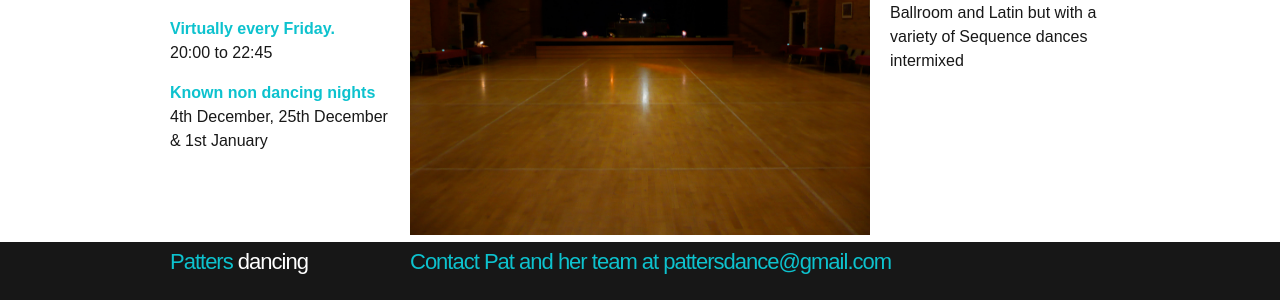
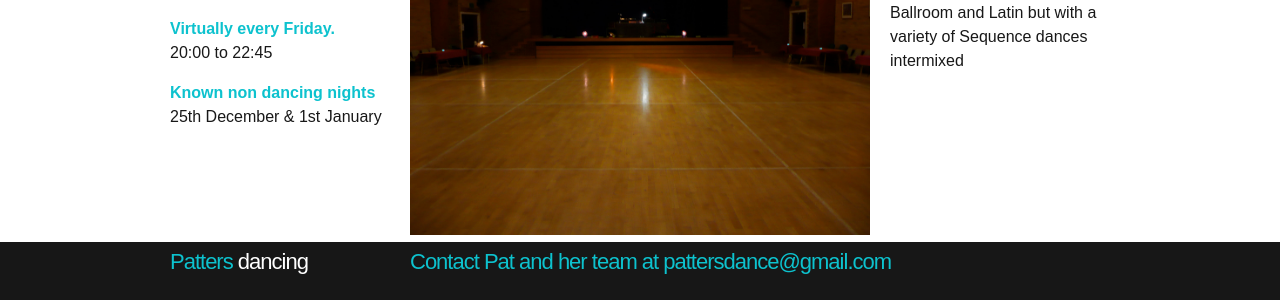
Before and after one commit to ramsayd/patters, a Jekyll site: the page built from 00_index.md, in a window 1280 px wide. Shown: the part 284-584 px from the top of the page. Built offline with Jekyll 4.4.1, drawn with Linux system fonts in a browser that asks for light colours.

Commit message:
Update 00_index.md

```diff
--- a/00_index.md
+++ b/00_index.md
@@ -13,7 +13,7 @@ permalink: "index.html"
       <dt class="heading-text">Virtually every Friday.</dt>
       <dt>20:00 to 22:45</dt>
       <dt class="heading-text non-dancing">Known non dancing nights</dt>
-            <dt>4th December, 25th December & 1st January</dt>
+            <dt>25th December & 1st January</dt>
     </dl>
   </dl>
 </article>
```
